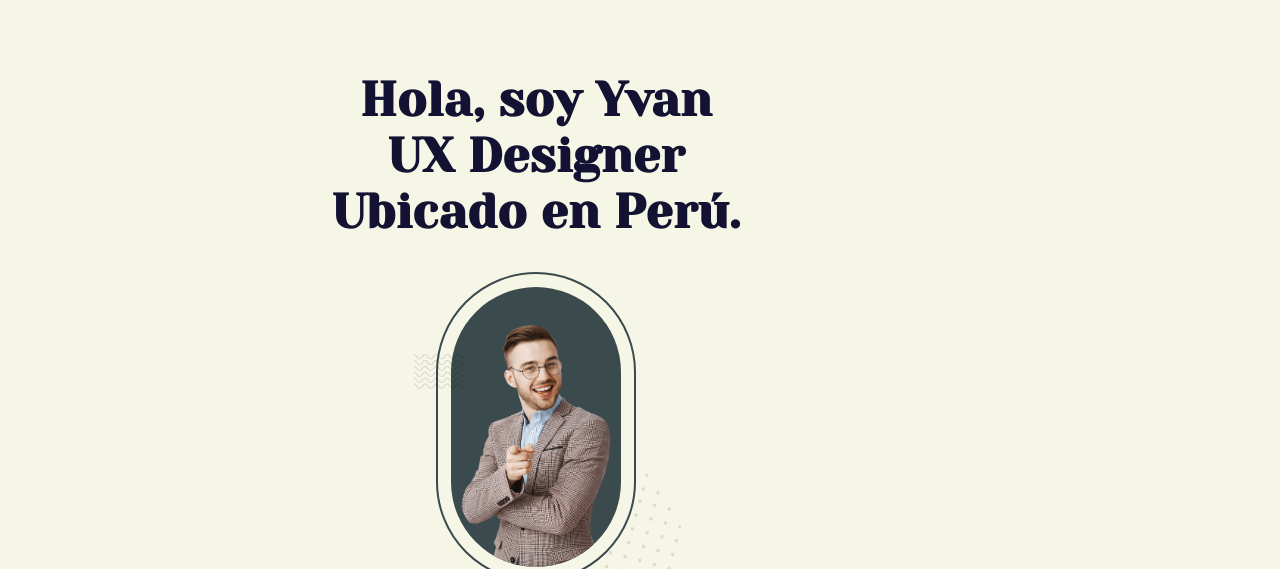
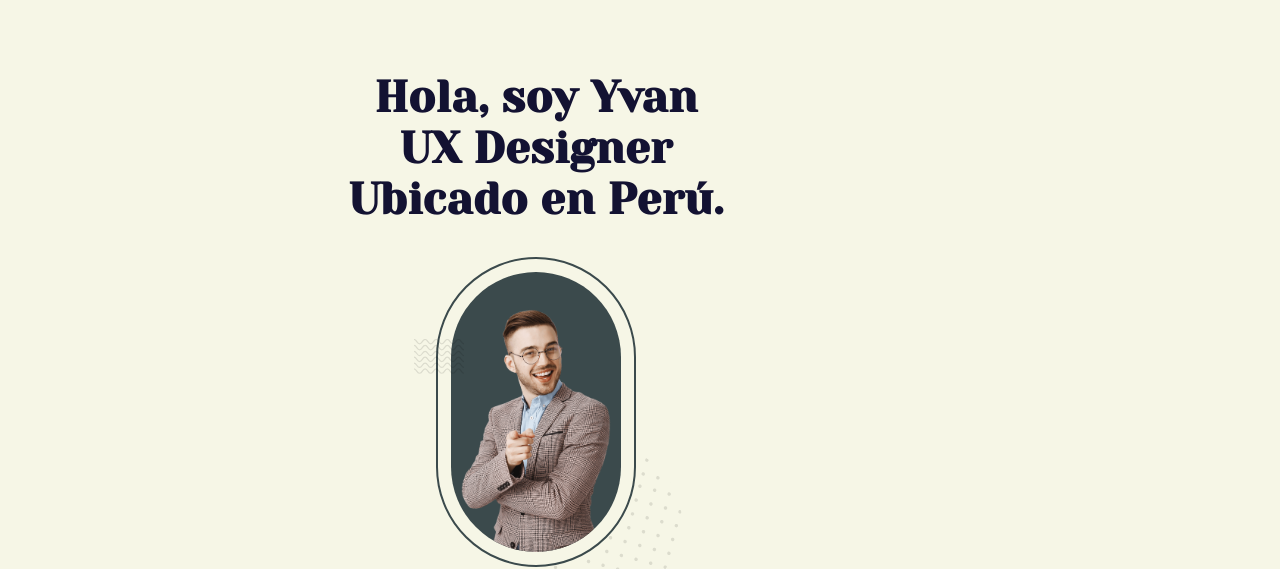
Before and after one commit to ernestoybk/ch-disenoweb, a plain HTML site: page index.html in a window 1280 px wide. Shown: the top 569 px of the page. Drawn offline with nearby package versions, Linux system fonts and the light colour scheme.

Commit message:
Cambio H1

```diff
--- a/CSS/styles.css
+++ b/CSS/styles.css
@@ -24,7 +24,7 @@
      /* 0.5rem = 8px / 1rem = 16px */
      --body-font: 'Open Sans', sans-serif;
      --title-font: 'Yeseva One', cursive;
-     --h1-font-size: 3rem;
+     --h1-font-size: 2.75rem;
      /*48px*/
      --h2-font-size: 2rem;
      /*32px*/
@@ -49,7 +49,7 @@
      /* Fuente Responsive */
      @media screen and (min-width: 1024px) {
          :root {
-             --h1-font-size: 2.75rem;
+             --h1-font-size: 3rem;
              /*48px*/
              --h2-font-size: 2rem;
              /*32px*/
```
